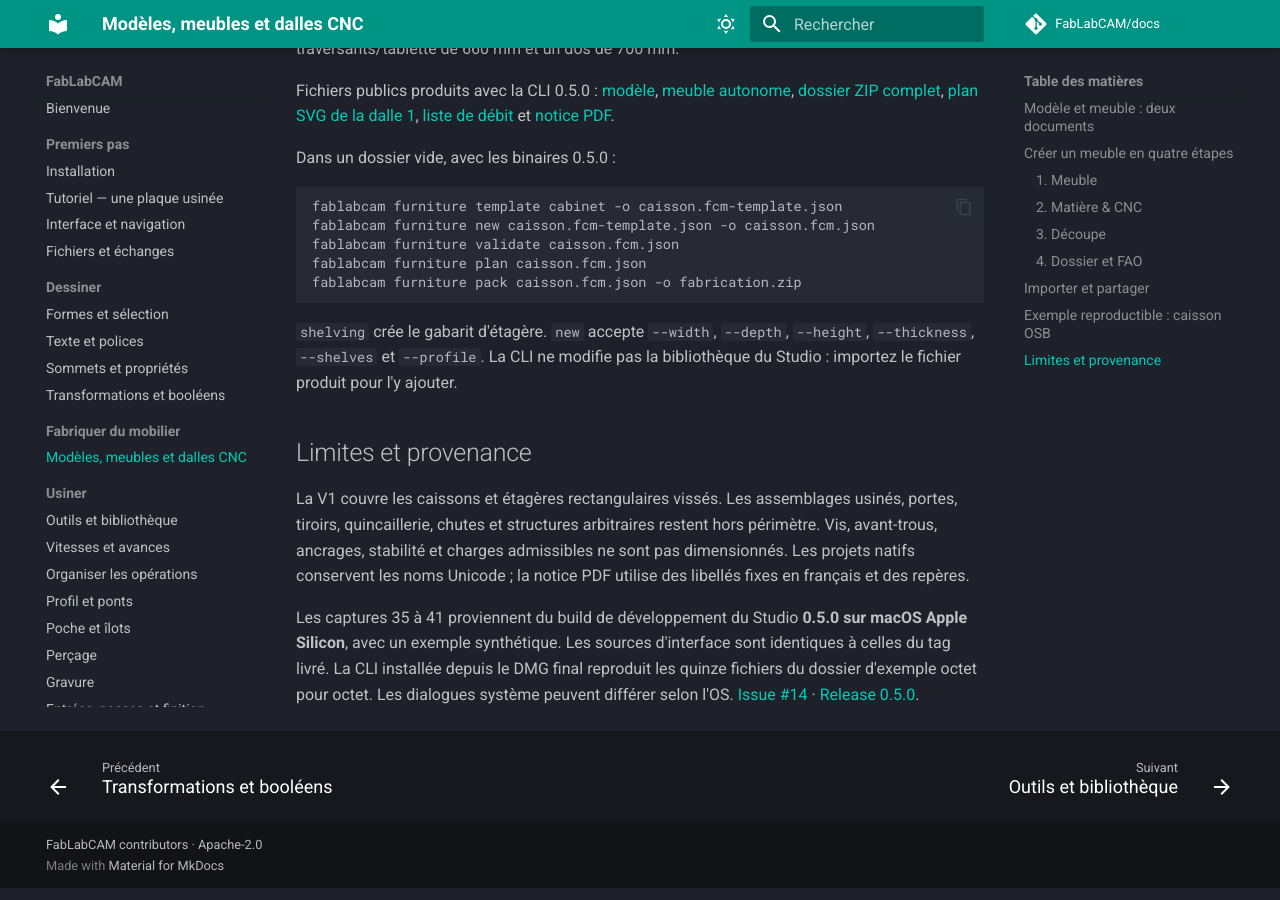
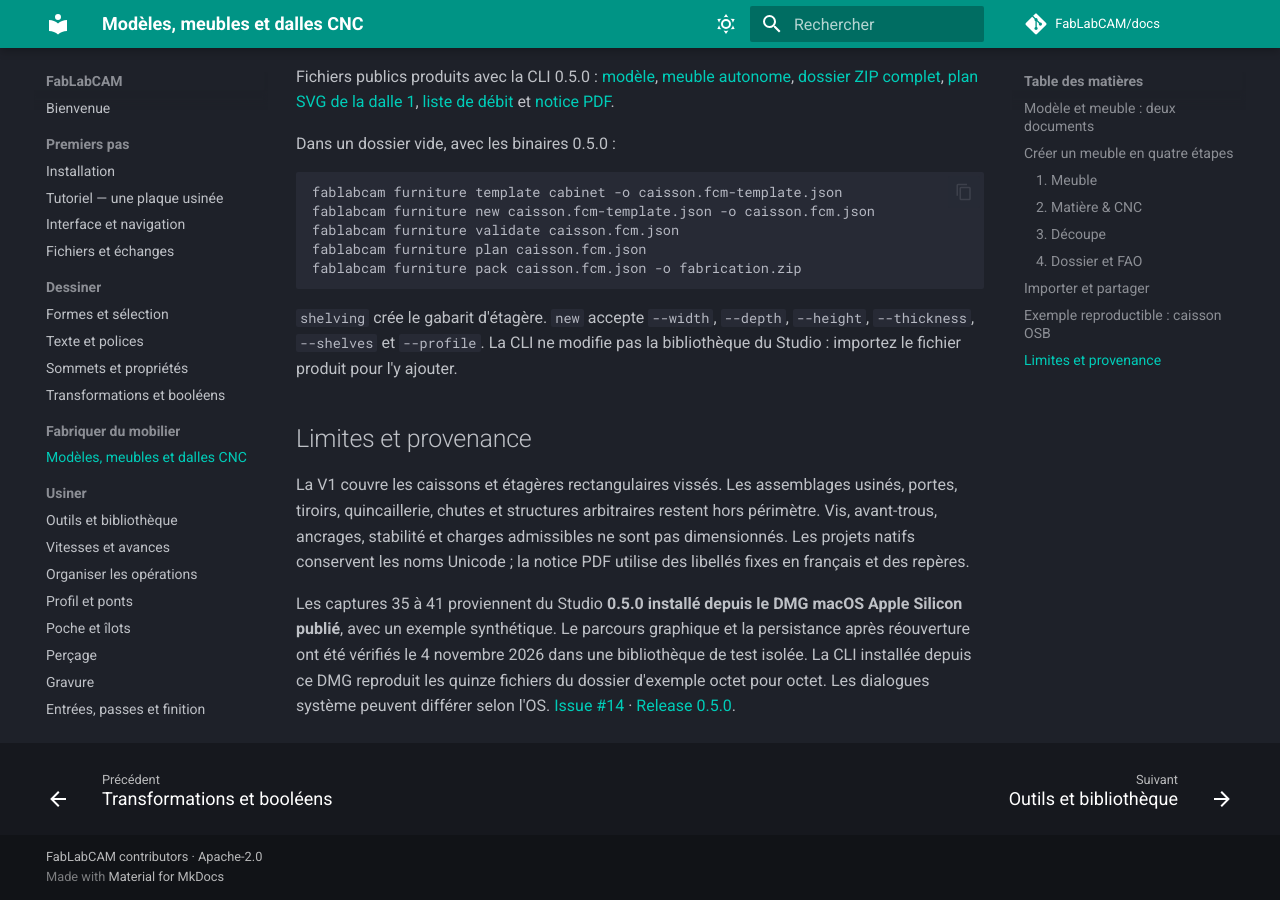
Before and after one commit to FabLabCAM/docs, an MkDocs documentation site: the page built from docs/guide/meubles.md, in a window 1280 px wide and 900 px high, scrolled down 6838 px. Built offline with MkDocs 1.6.1 and Material for MkDocs 9.7.7, drawn with Linux system fonts in a browser that asks for light colours; comment, search, counter and statistics services are not loaded.

```diff
--- a/docs/guide/meubles.md
+++ b/docs/guide/meubles.md
@@ -173,10 +173,11 @@ périmètre. Vis, avant-trous, ancrages, stabilité et charges admissibles ne so
 pas dimensionnés. Les projets natifs conservent les noms Unicode ; la notice
 PDF utilise des libellés fixes en français et des repères.
 
-Les captures 35 à 41 proviennent du build de développement du Studio **0.5.0
-sur macOS Apple Silicon**, avec un exemple synthétique. Les sources d'interface
-sont identiques à celles du tag livré. La CLI installée depuis le DMG final
-reproduit les quinze fichiers du dossier d'exemple octet pour octet. Les dialogues
-système peuvent différer selon l'OS.
+Les captures 35 à 41 proviennent du Studio **0.5.0 installé depuis le DMG
+macOS Apple Silicon publié**, avec un exemple synthétique. Le parcours graphique
+et la persistance après réouverture ont été vérifiés le 4 novembre 2026 dans une
+bibliothèque de test isolée. La CLI installée depuis ce DMG reproduit les quinze
+fichiers du dossier d'exemple octet pour octet. Les dialogues système peuvent
+différer selon l'OS.
 [Issue #14](https://github.com/FabLabCAM/core/issues/14) ·
 [Release 0.5.0](https://github.com/FabLabCAM/core/releases/tag/v0.5.0).
```
Also changed, not shown: docs/reference/fonctionnalites.md (+2 -2 lines), docs/reference/versions.md (+5 -0 lines), docs/assets/screenshots/35-meubles-modeles.png, docs/assets/screenshots/36-meubles-editeur.png, docs/assets/screenshots/37-meubles-assistant.png, docs/assets/screenshots/38-meubles-matiere-cnc.png, docs/assets/screenshots/39-meubles-decoupe.png, docs/assets/screenshots/40-meubles-dossier.png, docs/assets/screenshots/41-meubles-import.png.
